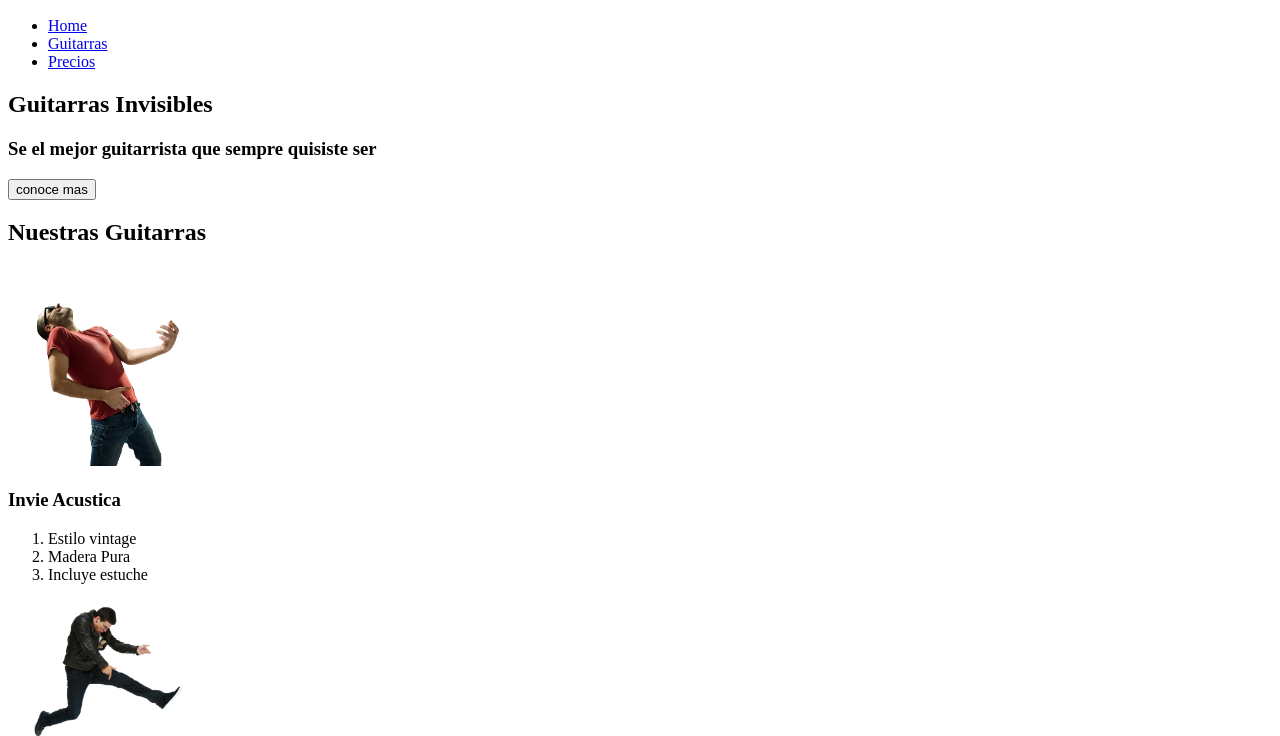
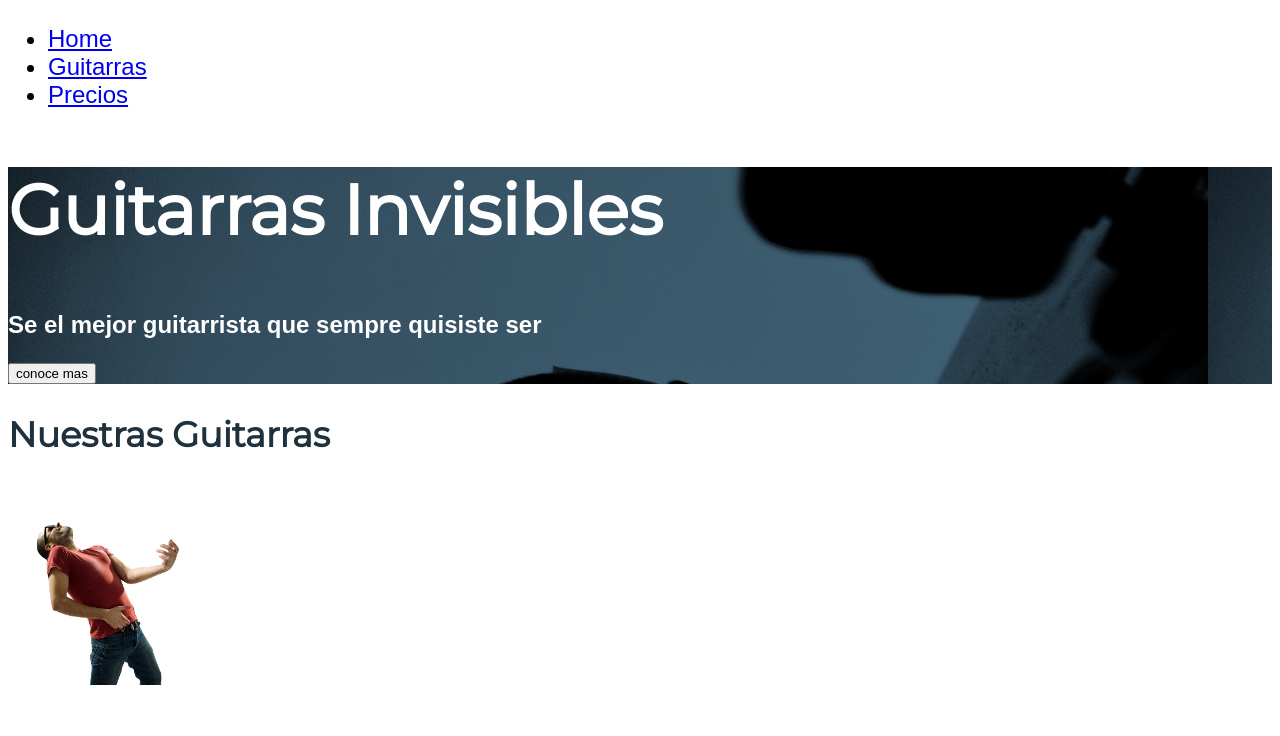
Before and after one commit to robertoparra0210/inviePlatzi, a plain HTML site: page index.html in a window 1280 px wide. Shown: the part 79-815 px from the top of the page. Drawn offline with Linux system fonts and the light colour scheme; a web font is replaced by a local one.

Commit message:
Hasta aqui he llegado al video # 8

```diff
--- /dev/null
+++ b/css/invie.css
@@ -0,0 +1,33 @@
+	/*font-family: 'Montserrat', sans-serif*/
+	/*font-family: 'Allerta', sans-serif;*/
+	body{
+		font-family: 'Allerta', sans-serif;
+	}
+.menu{
+ 	font-size: 24px;
+}
+
+.titulo{
+	font-size: 70px;
+	font-family: 'Montserrat', sans-serif;
+}
+
+.title-a{
+	font-size: 24px;
+}
+.title-b{
+	font-size: 50px;
+}
+.guitarras {
+	color:#1F313C;
+}
+
+.guitarras h2{
+	font-size: 35px;
+	font-family: 'Montserrat', sans-serif;
+}
+
+.portada{
+	background-image: url('../images/background.png');
+	color: white;
+}
--- /dev/null
+++ b/css/invie.js
@@ -0,0 +1 @@
+alert("ESTO ES INVIE");
--- a/index.html
+++ b/index.html
@@ -3,13 +3,16 @@
 <head>
 	<title>Invie -Tus Mejores Guitarras!</title>
 	<meta charset="utf-8">
+	<link rel="stylesheet" type="text/css" href="css/invie.css" />
+	<link href="https://fonts.googleapis.com/css?family=Montserrat&display=swap" rel="stylesheet">
+	<link href="https://fonts.googleapis.com/css?family=Allerta&display=swap" rel="stylesheet">
 </head>
 <body>
 	<header id="header"> <!-- Header -->
-		<figure> <!-- logotipo -->
+		<figure class="logotipo"> <!-- logotipo -->
 			<img src="images/invie.png" width="186" height="60" alt="Invie logotipo">
 		</figure>
-		<nav><!-- menu -->
+		<nav class="menu"><!-- menu -->
 			<ul>
 				<li>
 					<a href="index.html" >Home</a>
@@ -23,25 +26,25 @@
 			</ul>
 		</nav>
 	</header>
-	<section id="portada"><!-- portada  -->
-		<h1>Guitarras Invisibles</h1> <!-- titulo -->
-		<h3>Se el mejor guitarrista que sempre quisiste ser</h3>	<!-- resumen -->
-		<button>conoce mas</button><!-- boton -->
+	<section id="portada" class="portada"><!-- portada  -->
+		<h1 class="titulo">Guitarras Invisibles</h1> <!-- titulo -->
+		<h3 class="title-a">Se el mejor guitarrista que sempre quisiste ser</h3>	<!-- resumen -->
+		<button class="boton">conoce mas</button><!-- boton -->
 	</section>
-	<section id="guitarras"> <!-- Guitarras-->
+	<section id="guitarras" class="guitarras"> <!-- Guitarras-->
 		<h2>Nuestras Guitarras</h2><!-- Titulo -->
-		<article><!-- guitarra1 -->
+		<article class="guitarra"><!-- guitarra1 -->
 			<img src="images/invie-acustica.png"  width="200" alt="Guitarra invie Acustica">
-			<h3> Invie Acustica</h3>
+			<h3 class="title-b"> Invie Acustica</h3>
 			 <ol>
 			 	<li> Estilo vintage</li>
 			 	<li> Madera Pura</li>
 			 	<li> Incluye estuche</li>
 			 </ol>
 		</article>
-		<article><!-- guitarra2 -->
+		<article class="guitarra"><!-- guitarra2 -->
 			<img src="images/invie-classic.png"  width="200" alt="Guitarra invie-clasic">
-			<h3> Invie Clasic</h3>
+			<h3 class="title-b"> Invie Clasic</h3>
 			 <ol>
 			 	<li> Estilo vintage</li>
 			 	<li> Liviana</li>
```
